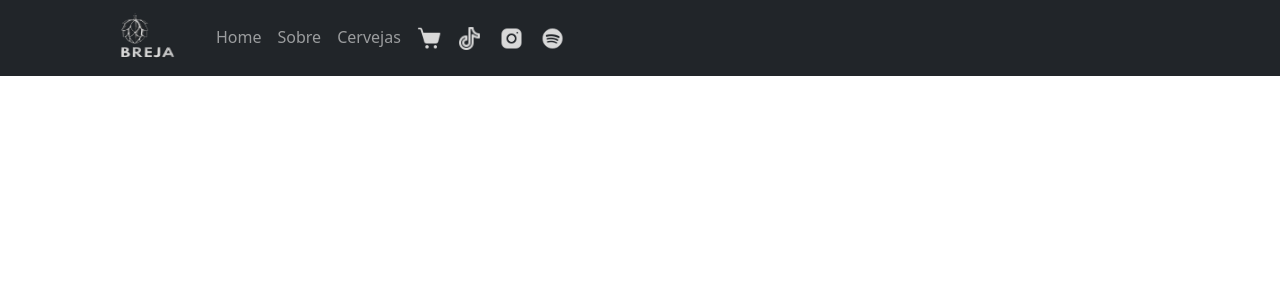
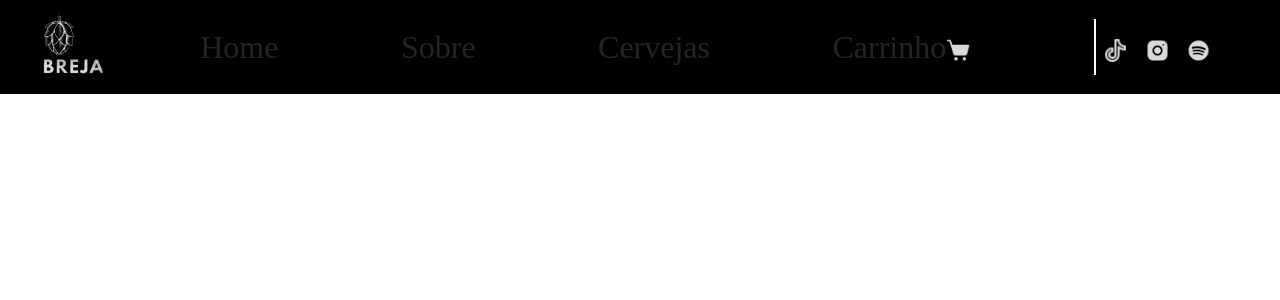
Before and after one commit to OrcFofa/HandOn5, a React (Create React App) app: page / in a window 1280 px wide. Shown: the top 300 px of the page. Built offline with nearby package versions, Linux system fonts and the light colour scheme.

Commit message:
Subindo o header pronto e modificdo + Favicon

```diff
--- a/public/index.html
+++ b/public/index.html
@@ -2,7 +2,7 @@
 <html lang="en">
   <head>
     <meta charset="utf-8" />
-    <link rel="icon" href="%PUBLIC_URL%/favicon.ico" />
+    <link rel="icon" href="../public/favicon.ico" />
     <link rel="stylesheet" href="https://cdn.jsdelivr.net/npm/bootstrap@5.2.2/dist/css/bootstrap.min.css" integrity="sha384-Zenh87qX5JnK2Jl0vWa8Ck2rdkQ2Bzep5IDxbcnCeuOxjzrPF/et3URy9Bv1WTRi" crossorigin="anonymous"/>
     <meta name="viewport" content="width=device-width, initial-scale=1" />
     <meta name="theme-color" content="#000000" />
--- a/src/components/Header/Menu.css
+++ b/src/components/Header/Menu.css
@@ -0,0 +1,30 @@
+*{
+    padding: 0;
+    margin: 0;
+    font-family: 'Arya';
+    justify-content:space-around;
+}
+
+.menu{
+    font-style: normal;
+    font-weight: 400;
+    font-size: 32px;
+    line-height: 40px;
+    background-color: black;
+}
+
+.linkes{
+    color: #fff;
+}
+
+.linkes:hover{
+    color: #FF8A20;
+}
+
+#barreira{
+    border-left: 2px solid #fff;
+}
+
+.icones:hover{
+    border-bottom: 2px solid #FF8A20;
+}
--- a/src/components/Header/Menu.js
+++ b/src/components/Header/Menu.js
@@ -1,6 +1,4 @@
 import React from 'react';
-import "./Menu.css"
-import {Container} from 'reactstrap';
 import {Nav} from 'react-bootstrap';
 import {Navbar} from 'react-bootstrap';
 import logo from "../../assets/img/logo.png"
@@ -8,35 +6,27 @@ import tiktok from "../../assets/img/tiktok.png"
 import cart from "../../assets/img/cart.png"
 import insta from "../../assets/img/insta.png"
 import spotify from "../../assets/img/spotify.png"
+import "./Menu.css"
 
 function Menu ()  {
     return (
-        <Navbar className="" bg="dark" variant="dark">
-        <Container>
+        <Navbar className="menu">
           <Navbar.Brand href="#home">
-            <img
-              src={logo}
-              width="110"
-              height="50"
-              alt="Logo da Breja"
-            />
+            <img src={logo} alt="Logo da Breja"/>
           </Navbar.Brand>
 
-          <Navbar.Collapse id="basic-navbar-nav">
-          <Nav>
-            <Nav.Link href="#home">Home</Nav.Link>
-            <Nav.Link href="#link">Sobre</Nav.Link>
-            <Nav.Link href="#link2">Cervejas</Nav.Link>
-            <Nav.Link href="#link3"><img src={cart} width="25" height="25" alt="Imagem do carrinho de compras"/></Nav.Link>
+          <Navbar.Collapse>
+            <Nav.Link className="linkes" href="#links">Home</Nav.Link>
+            <Nav.Link className="linkes" href="#link">Sobre</Nav.Link>
+            <Nav.Link className="linkes" href="#link2">Cervejas</Nav.Link>
+            <Nav.Link className="linkes" href="#link3">Carrinho<img src={cart} width="25" height="25" alt="Imagem do carrinho de compras"/></Nav.Link>
 
-
-
-            <Nav.Link href="#link4"><img src={tiktok} width="25" height="25" alt="Logo do TikTok"/></Nav.Link>
-            <Nav.Link href="#link5"><img src={insta} width="25" height="25" alt="Logo do Instagram"/></Nav.Link>
-            <Nav.Link href="#link6"><img src={spotify} width="25" height="25" alt="Logo do Spotify"/></Nav.Link>
-          </Nav>
+            <Nav>
+            <Nav.Link id="barreira" className="icones" href="#link4"><img src={tiktok} width="25" height="25" alt="Logo do TikTok"/></Nav.Link>
+            <Nav.Link className="icones" href="#link5"><img src={insta} width="25" height="25" alt="Logo do Instagram"/></Nav.Link>
+            <Nav.Link className="icones" href="#link6"><img src={spotify} width="25" height="25" alt="Logo do Spotify"/></Nav.Link>
+            </Nav>
         </Navbar.Collapse>
-        </Container>
       </Navbar>
     )
 }
```
Also changed, not shown: 1 other file (tests, documents, lock files or other folders).
